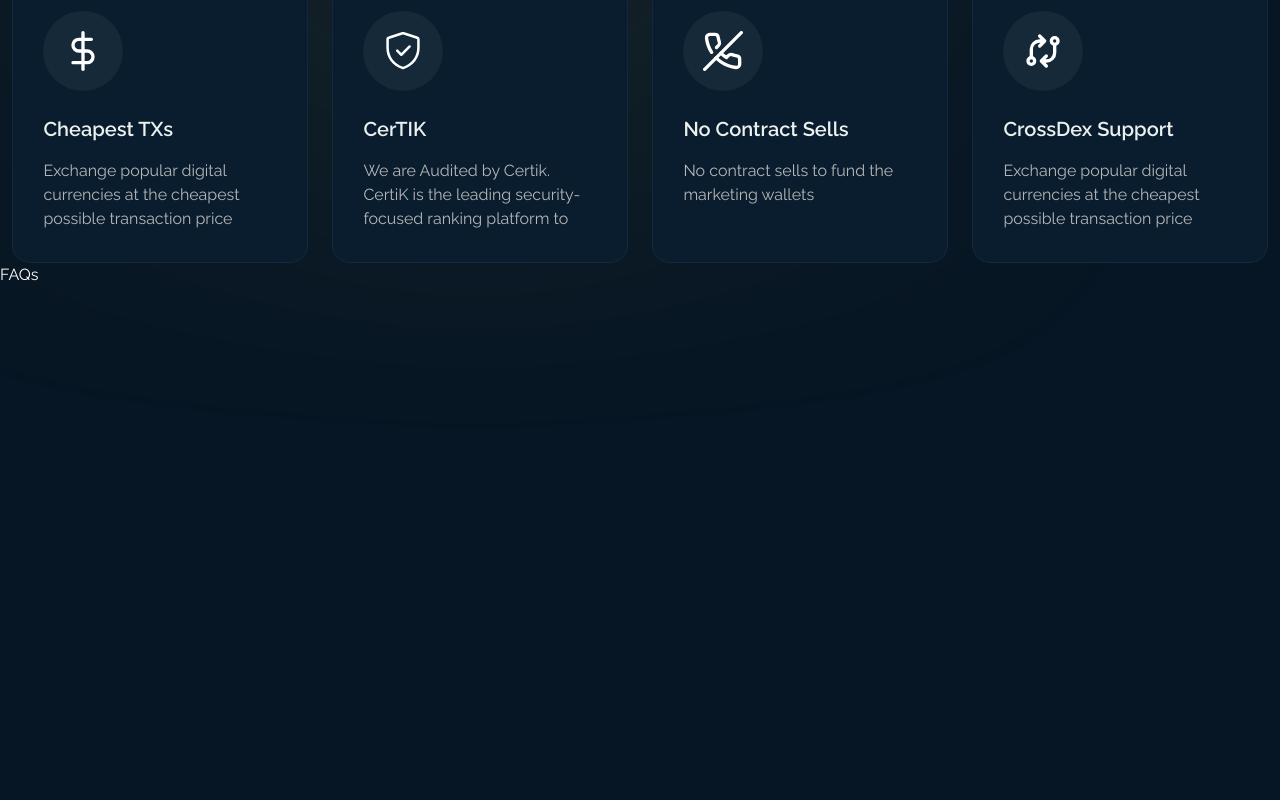
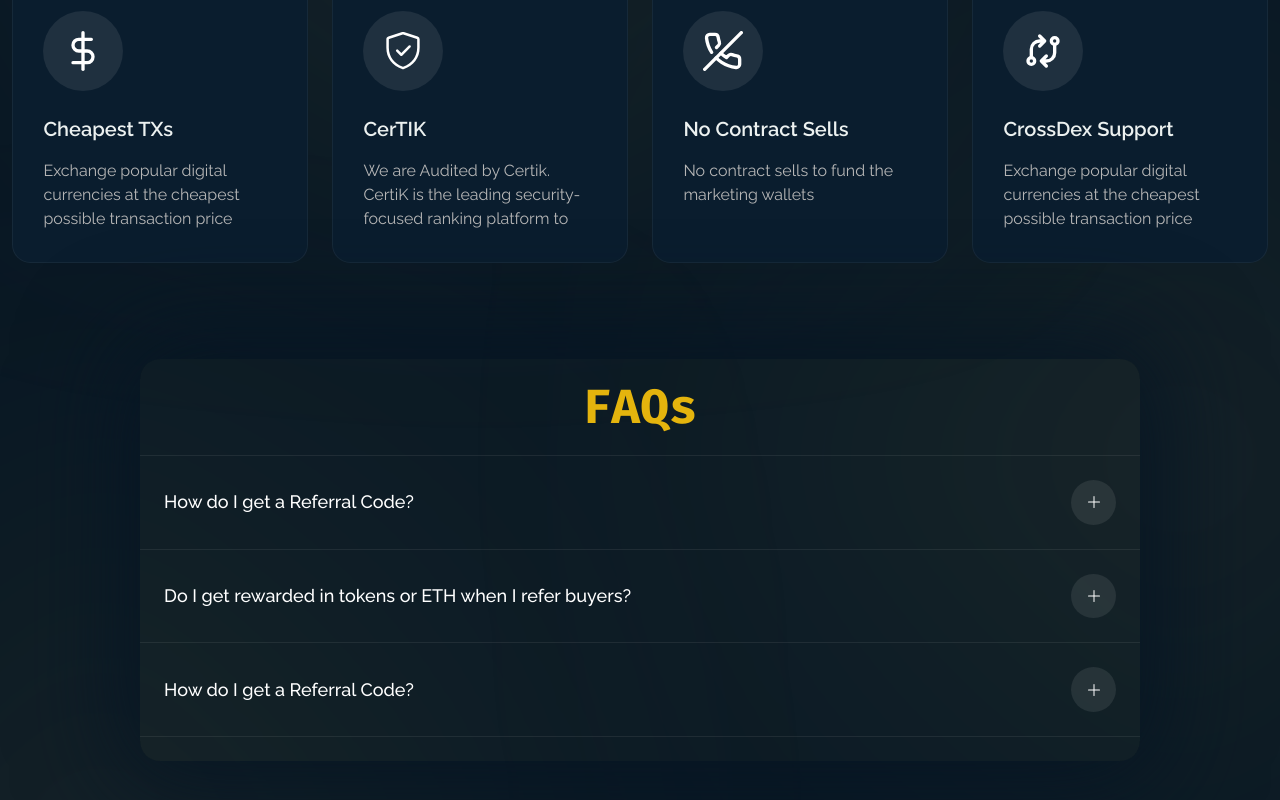
Before and after one commit to IdrisRoti/moonex, a React (Vite) app: page / in a window 1280 px wide. Shown: the part 1820-2620 px from the top of the page. Built offline with nearby package versions, Linux system fonts and the light colour scheme.

Commit message:
feat: add faq section

```diff
--- a/src/App.tsx
+++ b/src/App.tsx
@@ -12,6 +12,7 @@ function App() {
         <div>
           <Outlet />
         </div>
+        <Navbar />
       </>
     )
   }
--- a/src/components/Comparison.tsx
+++ b/src/components/Comparison.tsx
@@ -12,7 +12,7 @@ const Comparison = () => {
         <h1 className="font-fira-code text-3xl md:text-5xl font-extrabold">Why <span className="text-primary">MoonEX </span>?</h1>
         <div className="boxShadow relative grid grid-cols-10 mt-10 md:mt-16 px-4 md:px-8 py-3 md:py-6 rounded-[1.25rem]">
           {/* GRADIENT */}
-          <div className="absolute bottom-0 left-1/4 bg-[#EDD955] w-[300px] h-[200px] rounded-[50%] blur-[240px] -z-10" />
+          <div className="absolute bottom-0 left-1/2 md:left-1/4 bg-[#EDD955] w-[200px] md:w-[300px] h-[150px] md:h-[200px] rounded-[50%] blur-[240px] -z-10" />
           {/* CONTENT */}
           <div className="col-span-4">
             <h3 className="text-primary grid place-items-center font-semibold h-[3.5rem] md:h-[5rem] w-full border-b border-borderGray md:text-3xl font-fira-code">Comparison</h3>
--- a/src/components/FAQs.tsx
+++ b/src/components/FAQs.tsx
@@ -1,6 +1,40 @@
+import { PiPlus } from "react-icons/pi"
+import { accordions } from "../constants"
+import { useState } from "react"
+import { BiChevronDown } from "react-icons/bi";
+
 const FAQs = () => {
+    const [index, setIndex] = useState<number | null>(null);
+
   return (
-    <div>FAQs</div>
+    <section className="my-24 pb-16 relative px-2">
+        {/* GRADIENTS */}
+        <div className="absolute -bottom-[10%] lg:-bottom-1/4 left-0 bg-[#EDD955] w-[150px] md:w-[200px] aspect-square rounded-[50%] blur-[250px] -z-10" />
+        <div className="absolute top-0 -right-1/2 lg:right-0 bg-[#EDD955] w-[150px] md:w-[200px] aspect-square rounded-[50%] blur-[250px] -z-10" />
+        {/* CONTENT */}
+        <div className="relative py-6 max-w-[62.5rem] rounded-[1.25rem] mx-auto boxShadow bg-[rgba(237_217_85/0.01)]">
+            <h2 className="text-center border-b border-[#BBBBBB1A] pb-6 font-fira-code text-3xl md:text-5xl font-extrabold text-primary">FAQs</h2>
+            {
+                accordions.map(({id, question, answer}, i) => {
+                    return (
+                        <article
+                            onClick={() => setIndex((prev) => (prev === i ? null : i))}
+                            className="px-3 md:px-6 py-5 md:py-6 border-b border-[#BBBBBB1A] cursor-pointer" key={id}>
+                            <div className="w-full flex items-center justify-between gap-3">
+                                <h3 className="font-medium text-sm md:text-lg max-md:w-[80%]">{question}</h3>
+                                <div className="grid place-items-center bg-[#D9D9D91A] w-[1.8rem] md:w-[2.8rem] aspect-square rounded-full">
+                                    {index === i ? <BiChevronDown className="size-4 md:size-6" /> : <PiPlus className="size-3 md:size-4" /> }
+                                </div>
+                            </div>
+                            <p className={`text-[#BAB8B8] font-[400] text-xs md:text-sm max-md:w-[80%] ${index === i ? "block" : "hidden"}`}>
+                                {answer}
+                            </p>
+                        </article>
+                    )
+                })
+            }
+        </div>
+    </section>
   )
 }
 
--- a/src/components/Features.tsx
+++ b/src/components/Features.tsx
@@ -8,8 +8,8 @@ const Features = () => {
             {
                 features.map(({id, icon: Icon, title, content}) => (
                     <article key={id} className="group border border-white/5 p-[1.9rem] rounded-[1.15rem] bg-[#0a1d2e] hover:bg-white/5 transition">
-                        <div className="bg-white/5 group-hover:bg-white/10 w-20 aspect-square rounded-full grid place-items-center mb-6">
-                            <Icon className="size-10" />
+                        <div className="bg-[#D9D9D91A] group-hover:bg-white/10 w-14 md:w-20 aspect-square rounded-full grid place-items-center mb-6">
+                            <Icon className="size-6 md:size-10" />
                         </div>
                         <h3 className="text-xl font-semibold text-[#ECF1F0]">{title}</h3>
                         <p className="font-[400] text-[#B6B6B6] mt-4">{content}</p>
--- /dev/null
+++ b/src/components/Footer.tsx
@@ -0,0 +1,9 @@
+const Footer = () => {
+  return (
+    <footer>
+
+    </footer>
+  )
+}
+
+export default Footer
--- a/src/constants.ts
+++ b/src/constants.ts
@@ -89,3 +89,21 @@ export const features = [
         content: "Exchange popular digital currencies at the cheapest possible transaction price"
     },
 ]
+
+export const accordions = [
+    {
+        id: 1,
+        question: "How do I get a Referral Code?",
+        answer: "You receive your rewards in ETH instantly once someone you refer makes a transaction!"
+    },
+    {
+        id: 2,
+        question: "Do I get rewarded in tokens or ETH when I refer buyers?",
+        answer: "You receive your rewards in ETH instantly once someone you refer makes a transaction!"
+    },
+    {
+        id: 3,
+        question: "How do I get a Referral Code?",
+        answer: "You receive your rewards in ETH instantly once someone you refer makes a transaction!"
+    },
+]
--- a/src/pages/Landing.tsx
+++ b/src/pages/Landing.tsx
@@ -10,7 +10,6 @@ const Landing = () => {
         <Comparison />
         <Features />
         <FAQs />
-        <div className="h-screen"></div>
     </div>
   )
 }
```
